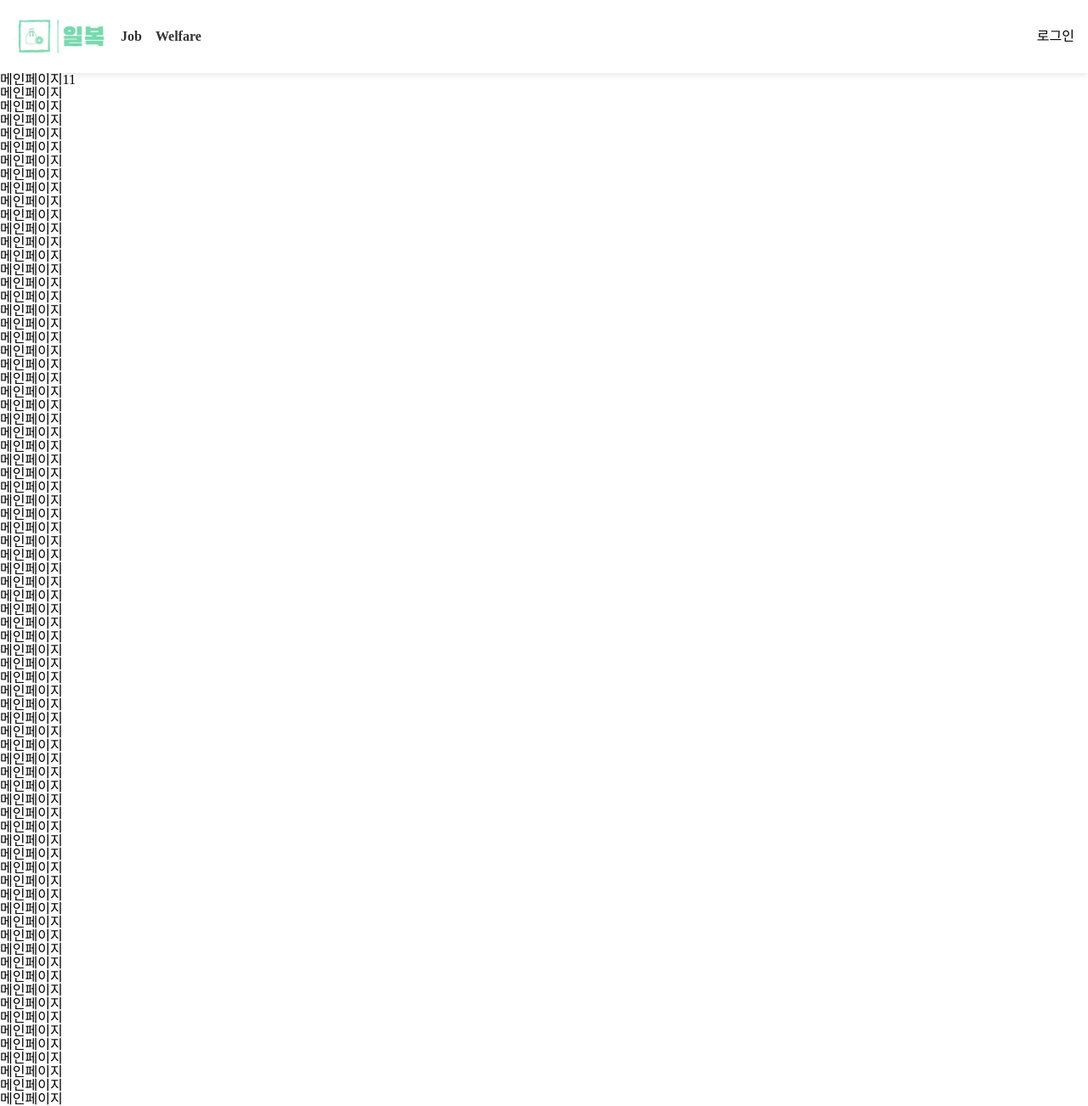
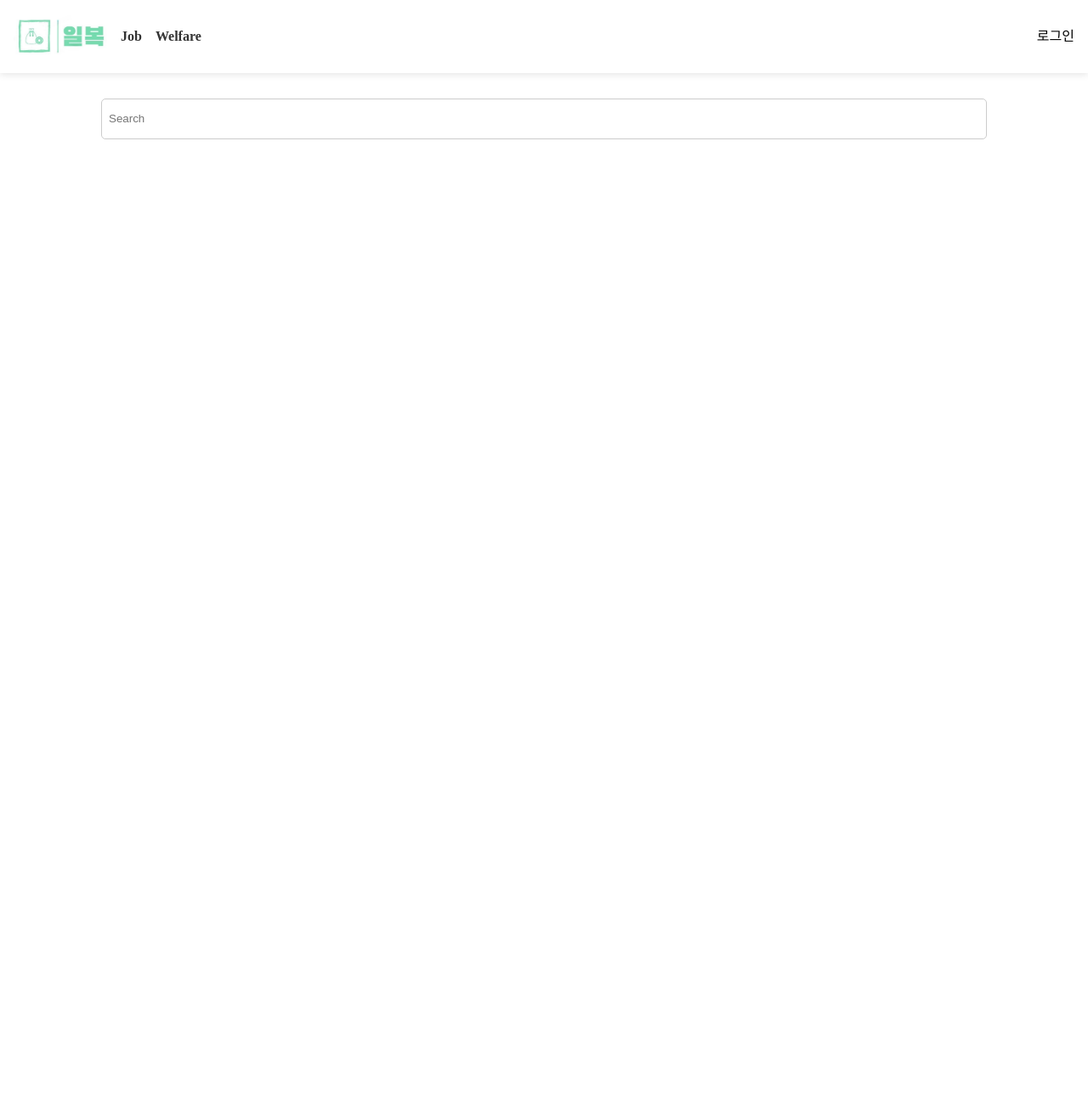
Before and after one commit to youmean0427/ilbok, a React (Create React App) app in the folder front-server/: page / in a window 1280 px wide. Shown: the whole page at 85% size. After the commit the page ends 800 px from the top, so only its background shows below. Built offline with nearby package versions, Linux system fonts and the light colour scheme.

Commit message:
FEAT: CARD, CAROUSEL, SEARCH BAR

```diff
--- /dev/null
+++ b/front-server/src/components/Common/SearchBar.tsx
@@ -0,0 +1,25 @@
+import React from 'react'
+import styled from 'styled-components'
+
+interface SearchBarProps {
+  width: string
+  height: string
+  border_radius: string // make border_radius optional with a default value
+  placeholder: string // make placeholder optional
+}
+
+const Input = styled.input<SearchBarProps>`
+  width: ${(props) => props.width};
+  height: ${(props) => props.height};
+  display: inline-block;
+  border: 1px solid #ccc;
+  cursor: pointer;
+  border-radius: ${(props) => props.border_radius}; // use default value if border_radius is not provided
+  padding: 8px;
+`
+
+const SearchBar = (props: SearchBarProps) => {
+  return <Input type="text" {...props} />
+}
+
+export default SearchBar
--- a/front-server/src/pages/Main.tsx
+++ b/front-server/src/pages/Main.tsx
@@ -1,86 +1,12 @@
 import React from 'react'
+import SearchBar from '../components/Common/SearchBar'
 
-function Main() {
+const MainPage = () => {
   return (
-    <div>
-      <div>메인페이지11</div>
-      <div>메인페이지</div>
-      <div>메인페이지</div>
-      <div>메인페이지</div>
-      <div>메인페이지</div>
-      <div>메인페이지</div>
-      <div>메인페이지</div>
-      <div>메인페이지</div>
-      <div>메인페이지</div>
-      <div>메인페이지</div>
-      <div>메인페이지</div>
-      <div>메인페이지</div>
-      <div>메인페이지</div>
-      <div>메인페이지</div>
-      <div>메인페이지</div>
-      <div>메인페이지</div>
-      <div>메인페이지</div>
-      <div>메인페이지</div>
-      <div>메인페이지</div>
-      <div>메인페이지</div>
-      <div>메인페이지</div>
-      <div>메인페이지</div>
-      <div>메인페이지</div>
-      <div>메인페이지</div>
-      <div>메인페이지</div>
-      <div>메인페이지</div>
-      <div>메인페이지</div>
-      <div>메인페이지</div>
-      <div>메인페이지</div>
-      <div>메인페이지</div>
-      <div>메인페이지</div>
-      <div>메인페이지</div>
-      <div>메인페이지</div>
-      <div>메인페이지</div>
-      <div>메인페이지</div>
-      <div>메인페이지</div>
-      <div>메인페이지</div>
-      <div>메인페이지</div>
-      <div>메인페이지</div>
-      <div>메인페이지</div>
-      <div>메인페이지</div>
-      <div>메인페이지</div>
-      <div>메인페이지</div>
-      <div>메인페이지</div>
-      <div>메인페이지</div>
-      <div>메인페이지</div>
-      <div>메인페이지</div>
-      <div>메인페이지</div>
-      <div>메인페이지</div>
-      <div>메인페이지</div>
-      <div>메인페이지</div>
-      <div>메인페이지</div>
-      <div>메인페이지</div>
-      <div>메인페이지</div>
-      <div>메인페이지</div>
-      <div>메인페이지</div>
-      <div>메인페이지</div>
-      <div>메인페이지</div>
-      <div>메인페이지</div>
-      <div>메인페이지</div>
-      <div>메인페이지</div>
-      <div>메인페이지</div>
-      <div>메인페이지</div>
-      <div>메인페이지</div>
-      <div>메인페이지</div>
-      <div>메인페이지</div>
-      <div>메인페이지</div>
-      <div>메인페이지</div>
-      <div>메인페이지</div>
-      <div>메인페이지</div>
-      <div>메인페이지</div>
-      <div>메인페이지</div>
-      <div>메인페이지</div>
-      <div>메인페이지</div>
-      <div>메인페이지</div>
-      <div>메인페이지</div>
+    <div style={{ textAlign: 'center', marginTop: '30px' }}>
+      <SearchBar width="80%" height="30px" border_radius="5px" placeholder="Search" />
     </div>
   )
 }
 
-export default Main
+export default MainPage
```
Also changed, not shown: front-server/src/components/Common/Card.tsx (added, +50 -0 lines), front-server/src/components/Common/Carousel.tsx (added, +71 -0 lines), front-server/src/components/Common/style-component.tsx (deleted, +0 -15 lines), 1 other file (tests, documents, lock files or other folders).
